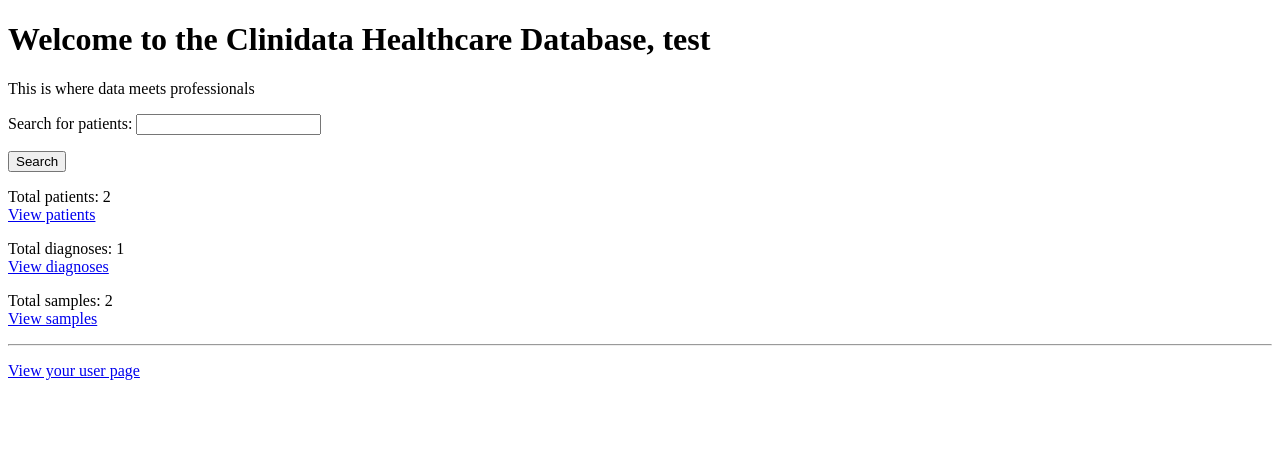
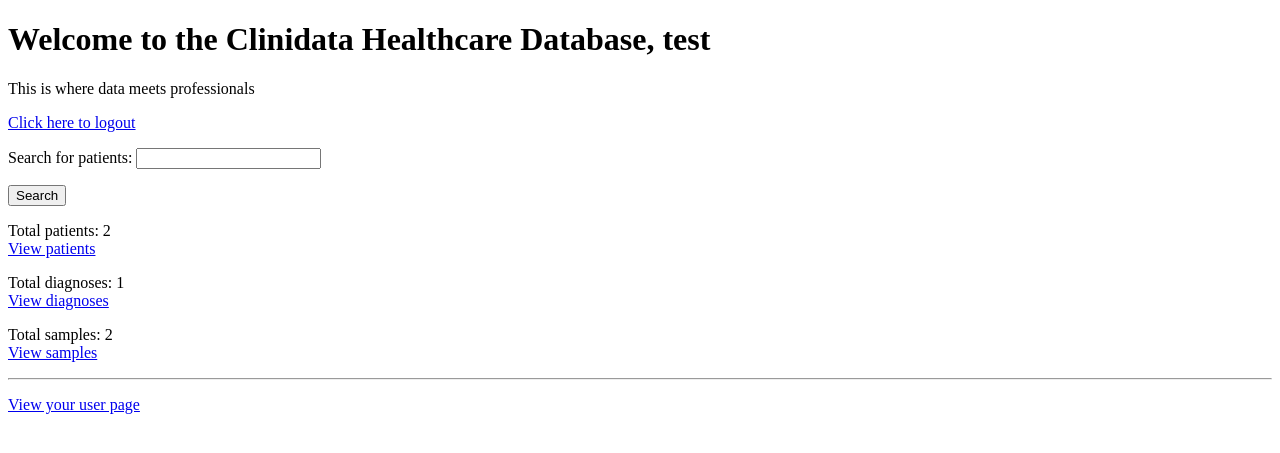
Before and after one commit to AIToivanen/Clinidata, a Flask app: page / in a window 1280 px wide. Shown: the top 453 px of the page. Run offline with Flask 3, Linux system fonts and the light colour scheme; a user stored in the database is signed in; data comes from the database, SQL or seed files in the repository.

Commit message:
Added logout button to front page and a logout success flash

```diff
--- a/app.py
+++ b/app.py
@@ -49,6 +49,7 @@
 def logout():
     del session["username"]
     del session["userid"]
+    flash("Logged out successfully")
     return redirect("/")
 
 @app.route("/create_user/form")
--- a/templates/landing.html
+++ b/templates/landing.html
@@ -18,6 +18,11 @@
     <p>
         This is where data meets professionals
     </p>
+    <p>
+        <a href="/logout"> Click here to logout </a>
+    </p>
+
+
 
     {% else %}
 
```
